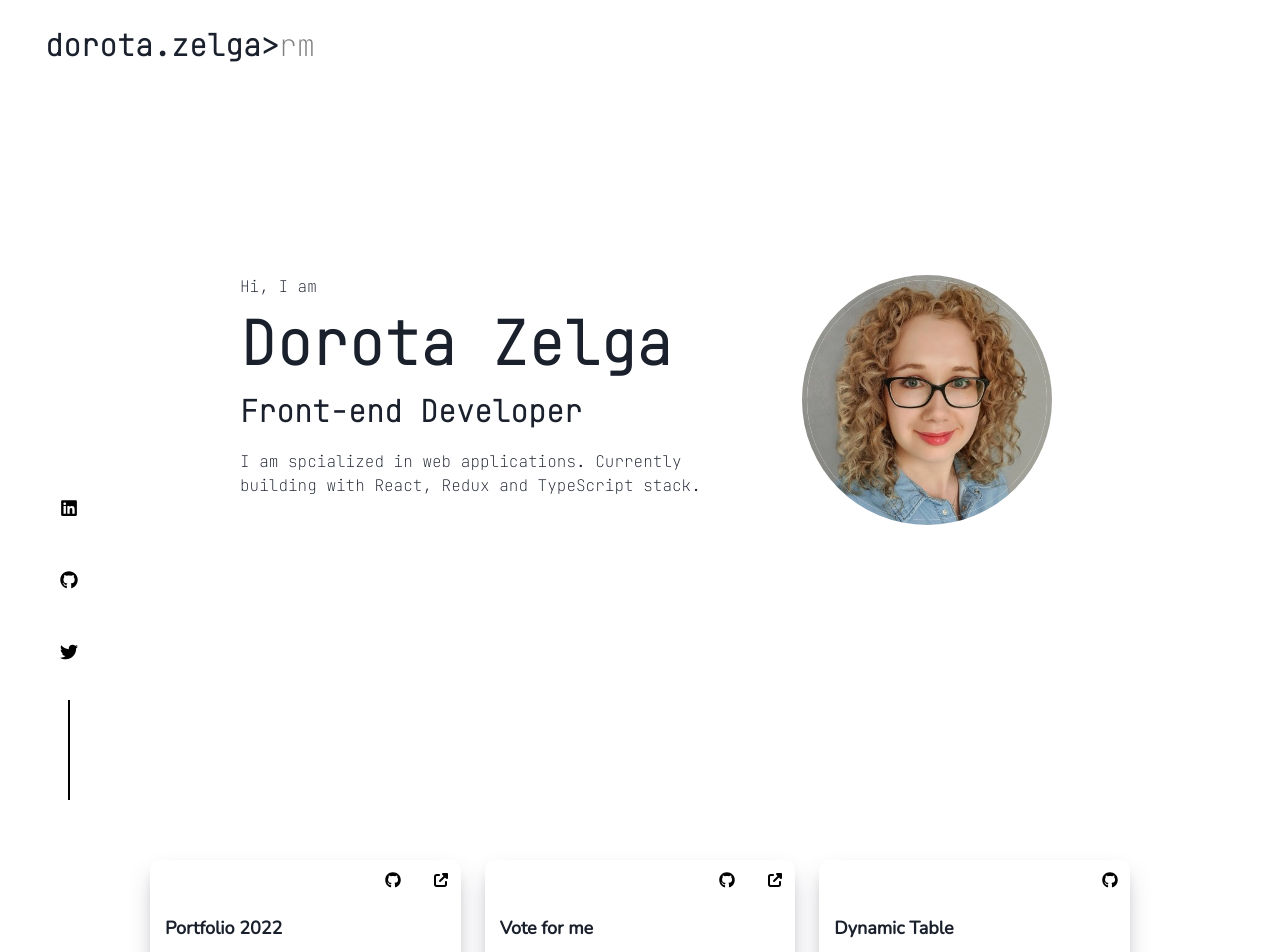
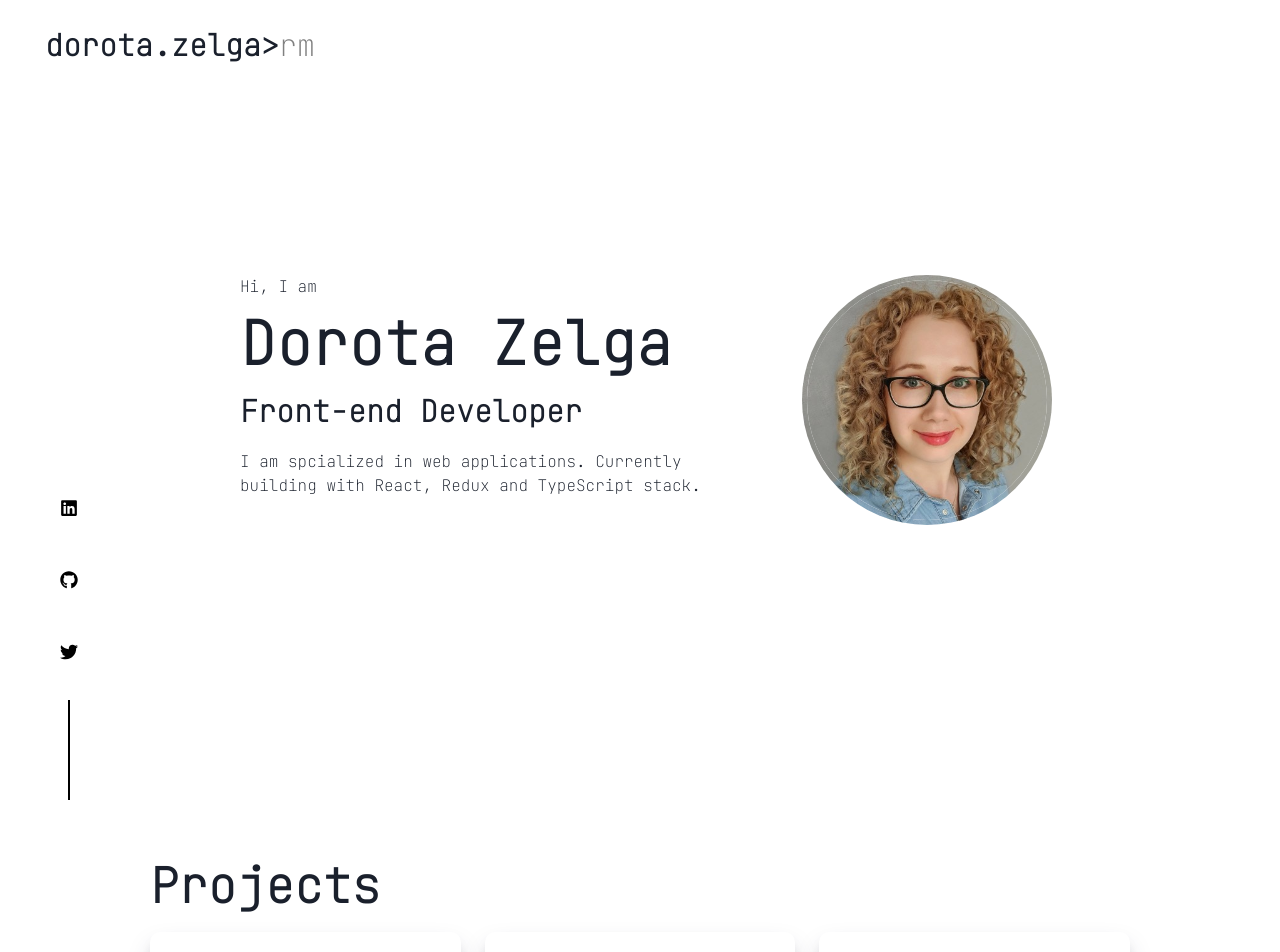
Before and after one commit to wroclawianka/portfolio, a React (Create React App) app: page / in a window 1280 px wide. Shown: the top 952 px of the page. Built offline with nearby package versions, Linux system fonts and the light colour scheme; the HTML template or start-up script is replaced by a standard one.

Commit message:
add projects title

```diff
--- a/src/components/projects/projects.component.tsx
+++ b/src/components/projects/projects.component.tsx
@@ -29,6 +29,9 @@ export const Projects = () => {
 
   return (
     <Box sx={style.root}>
+      <Box>
+        <Text fontSize={"5xl"} sx={style.title}>Projects</Text>
+      </Box>
       <Grid sx={style.projectsGrid}>
         {list.map(({ title, webpage, repo, description, stack }) => (
           <GridItem key={title}>
@@ -59,7 +62,7 @@ export const Projects = () => {
                   )}
                 </Grid>
                 <Box sx={style.content}>
-                  <Text sx={style.title}>{title}</Text>
+                  <Text sx={style.projectName}>{title}</Text>
                   <Text>{description}</Text>
                 </Box>
               </Box>
--- a/src/components/projects/projects.theme.ts
+++ b/src/components/projects/projects.theme.ts
@@ -21,6 +21,14 @@ export const projectsTheme = {
         fontFamily: '"Nunito", sans-serif',
         fontSize: 'md'
       },
+      title: {
+        fontSize: {
+          base: '4xl',
+          md: '5xl'
+        },
+        fontWeight: 'bold',
+        fontFamily: '"JetBrains Mono", monospace'
+      },
       projectsGrid: {
         gridTemplateColumns: 'repeat(auto-fill, minmax(250px, 1fr))',
         gap: 6
@@ -40,7 +48,7 @@ export const projectsTheme = {
         transitionDuration: '0.5s',
         boxShadow: 'rgb(50 50 93 / 25%) 0px 13px 27px -5px, rgb(0 0 0 / 30%) 0px 8px 16px -8px'
       },
-      title: {
+      projectName: {
         alignSelf: 'center',
         fontWeight: 'bold',
         fontSize: 'lg',
@@ -49,7 +57,8 @@ export const projectsTheme = {
       links: {
         gap: 2,
         gridAutoFlow: 'column',
-        justifyContent: 'end'
+        justifyContent: 'end',
+        p: '2'
       },
       content: {
         p: '15px'
```
